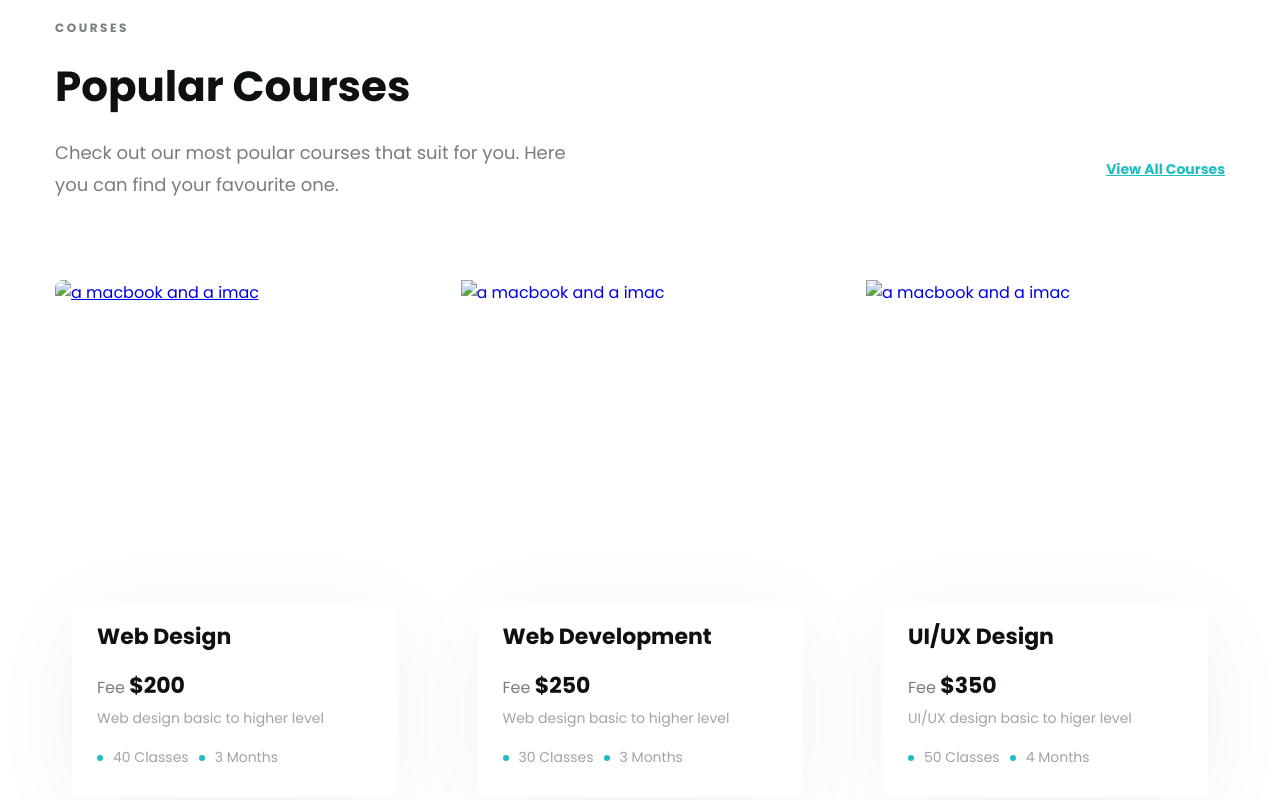
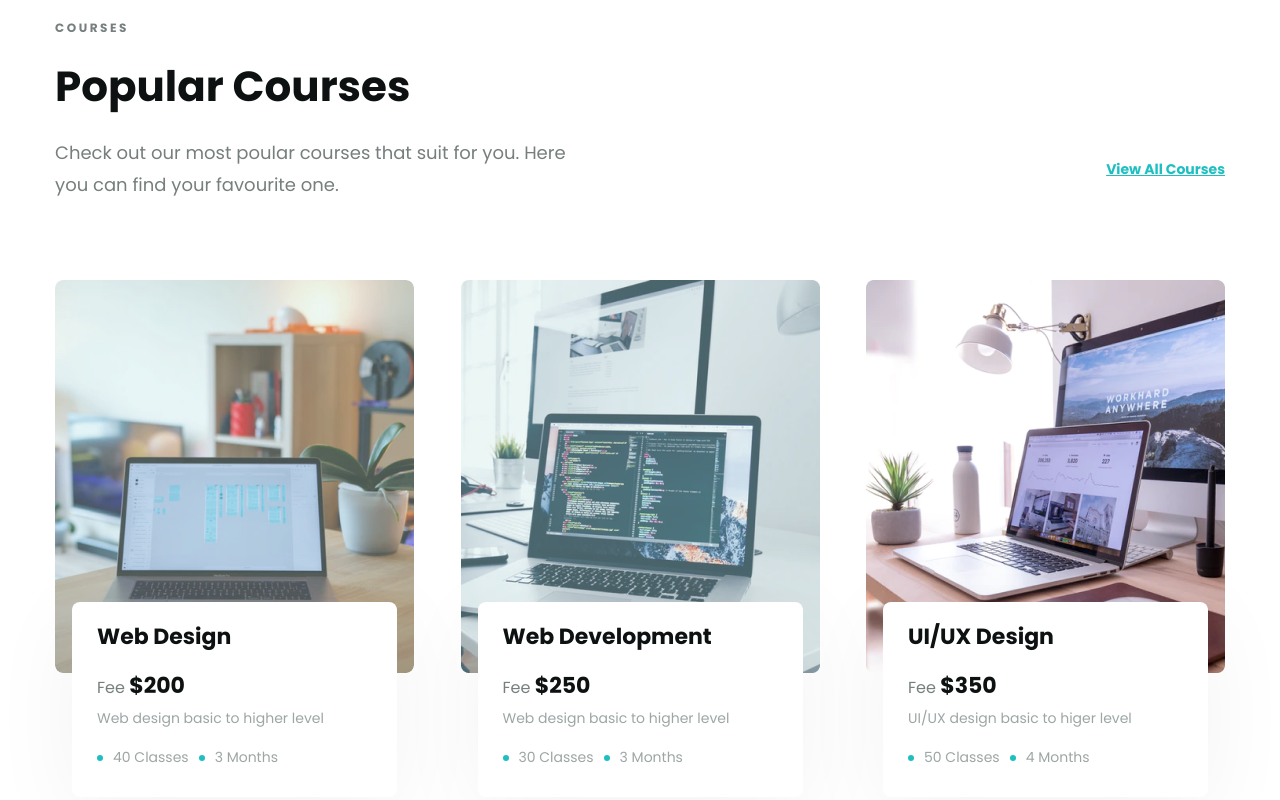
Before and after one commit to pHewx/besnik, a plain HTML site: page index.html in a window 1280 px wide. Shown: the part 1680-2480 px from the top of the page. Drawn offline with Linux system fonts and the light colour scheme; the site is published under a folder, as on GitHub Pages, so addresses that start at the root find nothing.

Commit message:
fix error images

```diff
--- a/index.html
+++ b/index.html
@@ -133,7 +133,7 @@
                     </section>
                     <section class="bottom">
                         <section class="course">
-                            <a href="#!" class="course__img"><img src="/assets/imgs/course1.png" alt="a macbook and a imac "></a>
+                            <a href="#!" class="course__img"><img src="assets/imgs/course1.png" alt="a macbook and a imac "></a>
                             <section class="card card--course">
                                 <h3 class="card__title"><a href="#!" class="link mb-16">Web Design</a></h3>
                                 <span class="fee">Fee <span class="fee__price">$200</span></span>
@@ -145,7 +145,7 @@
                             </section>
                         </section>
                         <section class="course">
-                            <a href="#!"><img src="/assets/imgs/course2.png" alt="a macbook and a imac " class="course__img"></a>
+                            <a href="#!"><img src="assets/imgs/course2.png" alt="a macbook and a imac " class="course__img"></a>
                             <section class="card card--course">
                                 <h3 class="card__title"><a href="#!" class="link mb-16">Web Development</a></h3>
                                 <span class="fee">Fee <span class="fee__price">$250</span></span>
@@ -157,7 +157,7 @@
                             </section>
                         </section>
                         <section class="course">
-                            <a href="#!"><img src="/assets/imgs/course3.png" alt="a macbook and a imac " class="course__img"></a>
+                            <a href="#!"><img src="assets/imgs/course3.png" alt="a macbook and a imac " class="course__img"></a>
                             <section class="card card--course">
                                 <h3 class="card__title"><a href="#!" class="link mb-16">UI/UX Design</a></h3>
                                 <span class="fee">Fee <span class="fee__price">$350</span></span>
```
